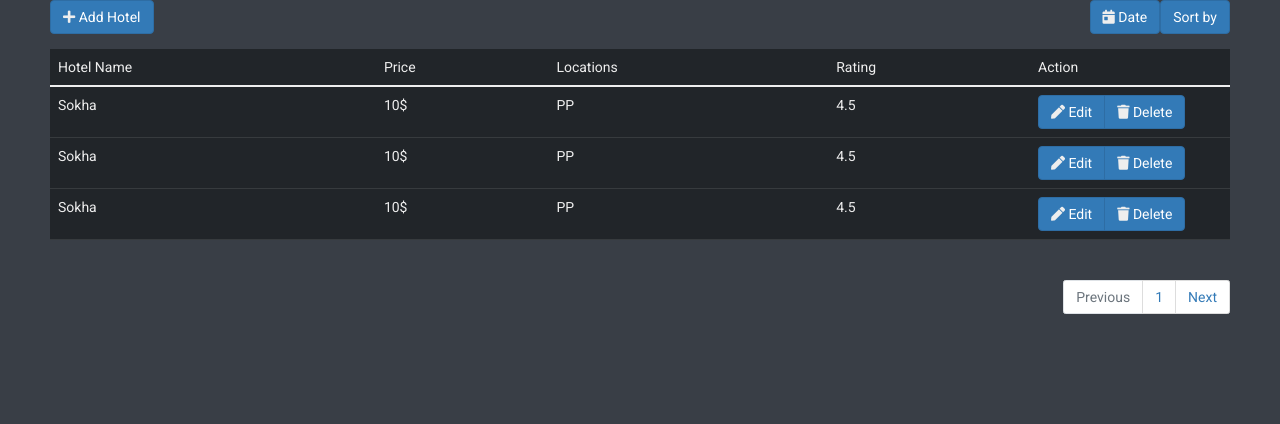
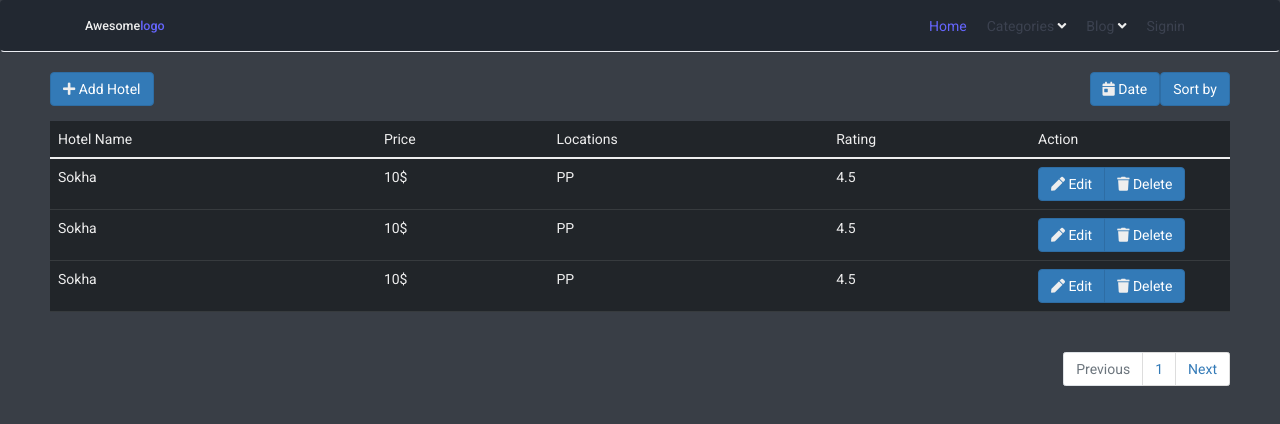
Before and after one commit to te-lyhourt/hotel_recommend, a Vue app: page /admin/admin-panel in a window 1280 px wide. Shown: the top 424 px of the page. Built offline with nearby package versions, Linux system fonts and the light colour scheme.

Commit message:
update-admin-panel

```diff
--- a/src/views/adminPanel.vue
+++ b/src/views/adminPanel.vue
@@ -1,7 +1,7 @@
 <template>
 
     <body>
-        <!-- <nav class="navbar">
+        <nav class="navbar">
             <div class="container">
                 <div class="navbar-header">
                     <button class="navbar-toggler" data-toggle="open-navbar1">
@@ -46,7 +46,7 @@
                     </ul>
                 </div>
             </div>
-        </nav> -->
+        </nav>
 
         <div class="container-fluid" style="padding: 0 5rem">
             <div style="padding-bottom: 1.5rem">
@@ -106,9 +106,7 @@
                     </tr>
 
                 </tbody>
-
             </table>
-
 
             <nav aria-label="Page navigation example">
                 <ul class="pagination justify-content-end pull-right">
```
